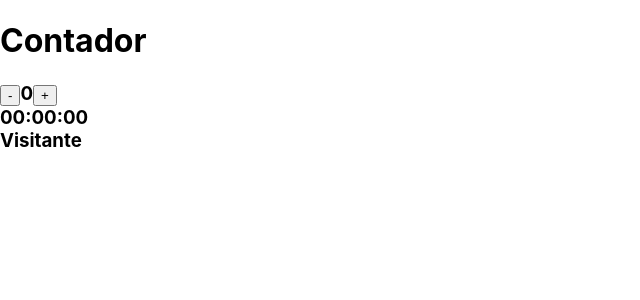
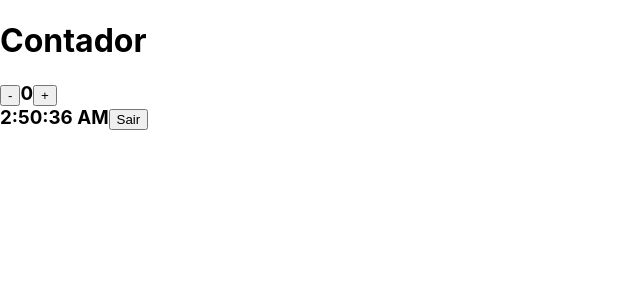
Before and after one commit to jamesSena/MyReact, a React (Create React App) app: page / in a window 1280 px wide. Shown: the top 300 px of the page, without its empty margins (0-640 px from the left). Built offline with nearby package versions, Linux system fonts and the light colour scheme.

Commit message:
usando operador ternario para exibir componentes

```diff
--- a/src/App.js
+++ b/src/App.js
@@ -6,10 +6,12 @@ import Membro from './components/Membro'
         this.state = {
             nome: 'James',
             contador:0,
-            hora:'00:00:00'
+            hora:'00:00:00',
+            status: true
         };
         this.aumentar = this.aumentar.bind(this);
         this.diminuir = this.diminuir.bind(this);
+        this.sair = this.sair.bind(this);
 
     }
     //Quando é criado o componente
@@ -24,8 +26,10 @@ import Membro from './components/Membro'
         console.log("Atualizou o state !!!!")
     }
 
-    shouldComponentUpdate(nextProps, nextState, nextContext) {
-
+    sair(){
+        let state = this.state;
+        state.status = false;
+        this.setState(state);
     }
 
     aumentar(){
@@ -49,7 +53,13 @@ import Membro from './components/Membro'
                     <button onClick={this.aumentar}>+</button>
                     <br/>
                     {this.state.hora}
-                    <Membro nome="Visitante"/>
+                    {
+                        this.state.status ?
+                        <button onClick={this.sair}>Sair</button>
+                        :
+                        <Membro nome="Visitante" idade="10"/>
+                    }
+
                 </h3>
             </div>
         );
--- a/src/components/Membro/index.js
+++ b/src/components/Membro/index.js
@@ -1,10 +1,38 @@
 import React, {Component} from 'react';
 
 class Membro extends Component{
+    constructor(props){
+        super(props);
+        this.state = {
+            nome: props.nome,
+            idade: props.idade
+
+        };
+        this.entrar = this.entrar.bind(this);
+    }
+
+    entrar(name){
+        let state = this.state;
+        console.log("nome: " + state.nome);
+
+        state.nome = name;
+        console.log("nome: " +state.nome);
+
+        this.setState(state);
+
+        }
     render(){
         return(
             <div>
-                {this.props.nome}
+                <h2>Bem Vindo {this.state.nome}</h2>
+                <h2>Idade: {this.state.idade}</h2>
+
+                <button onClick={() => this.entrar('James')}>
+                    Entrar como  James
+                </button>
+                <button onClick={() => this.setState({nome:''})}>
+                    Sair
+                </button>
             </div>
         );
     }
```
